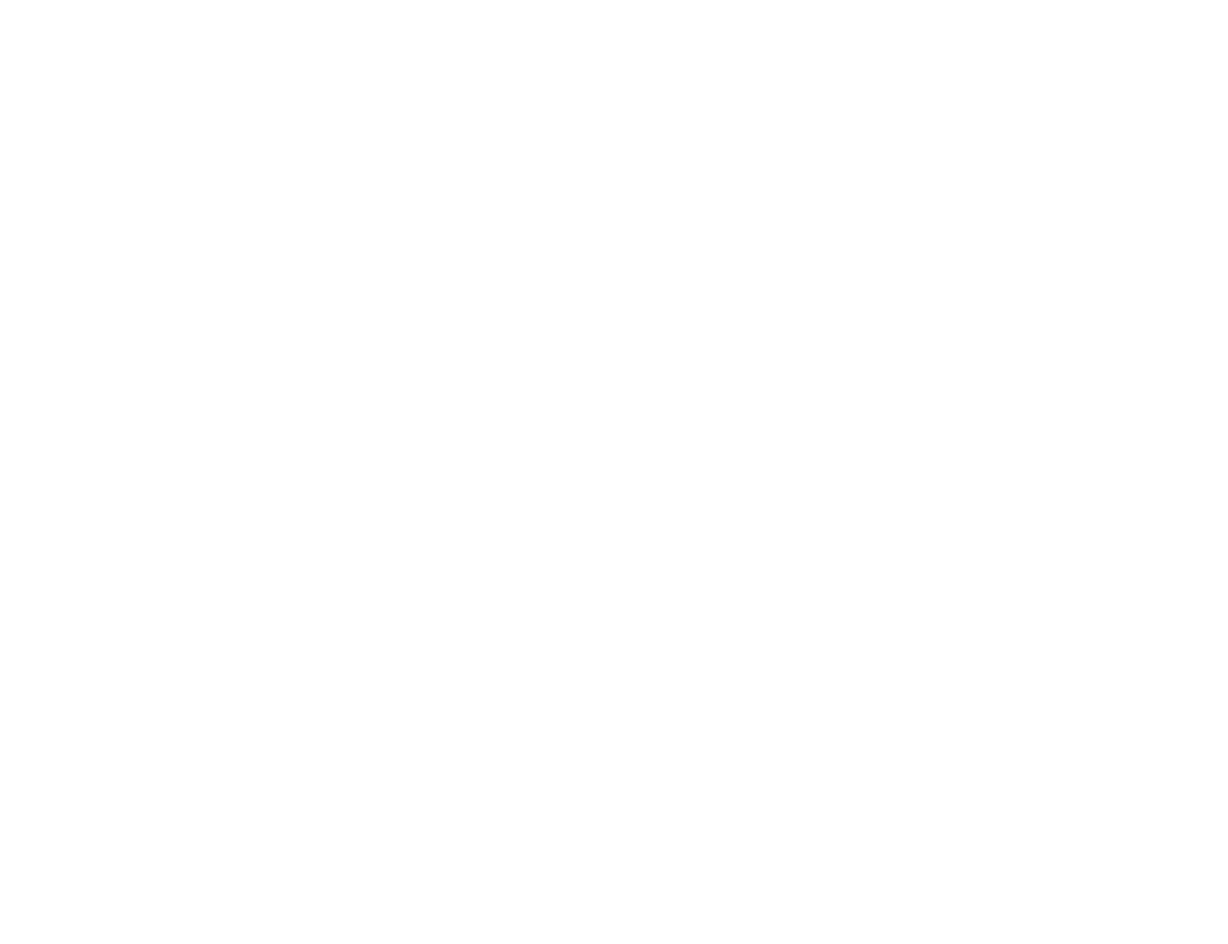
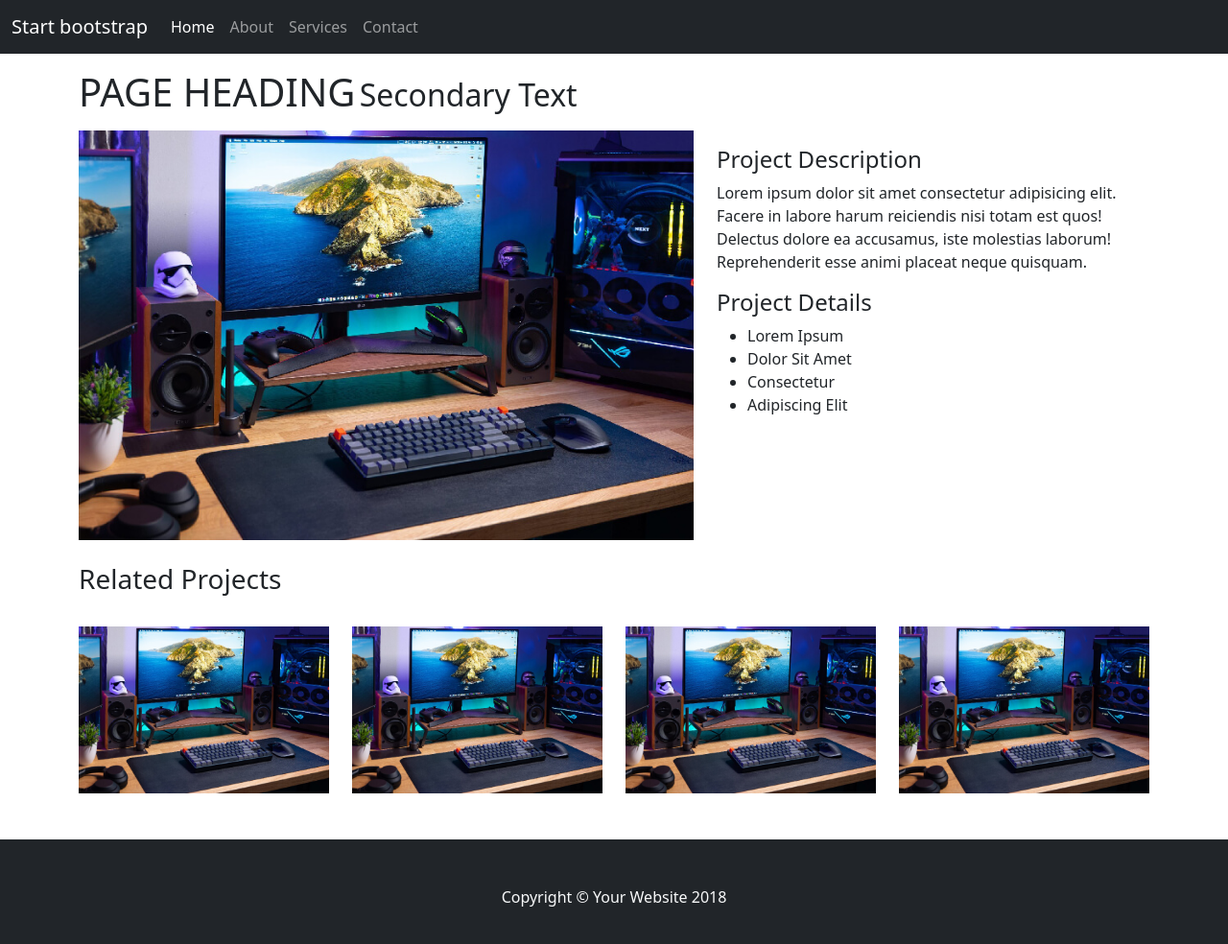
Before and after one commit to FrancoAF10/maquetacion, a plain HTML site: page ejercicio1.html in a window 1280 px wide. Shown: the whole page at 96% size. Before the commit the page ends 800 px from the top, so only its background shows below. Drawn offline with nearby package versions, Linux system fonts and the light colour scheme.

Commit message:
Ejercicio 1

```diff
--- a/ejercicio1.html
+++ b/ejercicio1.html
@@ -11,26 +11,86 @@
 
   <!--html semantico-->
   <header>
-    <nav>
+    <nav class="navbar navbar-expand-lg navbar-dark bg-dark">
+      <div class="container-fluid">
+        <a class="navbar-brand" href="#">Start bootstrap</a>
+        <button class="navbar-toggler" type="button" data-bs-toggle="collapse" data-bs-target="#navbarText" aria-controls="navbarText" aria-expanded="false" aria-label="Toggle navigation">
+          <span class="navbar-toggler-icon"></span>
+        </button>
+        <div class="collapse navbar-collapse " id="navbarText" >
+          <ul class="navbar-nav me-auto mb-2 mb-lg-0">
+            <li class="nav-item">
+              <a class="nav-link active" aria-current="page" href="#">Home</a>
+            </li>
+            <li class="nav-item">
+              <a class="nav-link" href="#">About</a>
+            </li>
+            <li class="nav-item">
+              <a class="nav-link" href="#">Services</a>
+            </li>
+            <li class="nav-item text-center">
+              <a class="nav-link" href="#">Contact</a>
+            </li>
+          </ul>
 
+        </div>
+      </div>
     </nav>
   </header>
   <!--una sección puede contener otras secciones-->
   <!--dentro de una sección puede contener articulos-->
   <!--un articulo NO puede contener una sección-->
+  <section class="container">
+
+    <section>
+    <section class="mt-3 mb-3">
+    <span class="h1">PAGE HEADING</span> <span class="h2">Secondary Text</span>
+    </section>
+    <div class="row"><!--row=fila(x12)-->
+      <div class="col-md-7">
+        <img src="./images/computado-750-500.jpg" class="img-fluid" alt="">
+      </div>
+      <div class="col-md-5 mt-3">
+        <h4>Project Description</h4>
+        <p>Lorem ipsum dolor sit amet consectetur adipisicing elit. Facere in labore harum reiciendis nisi totam est quos! Delectus dolore ea accusamus, iste molestias laborum! Reprehenderit esse animi placeat neque quisquam.</p>
+        <h4>Project Details</h4>
+        <ul>
+          <li>Lorem Ipsum</li>
+          <li>Dolor Sit Amet</li>
+          <li> Consectetur</li>
+          <li>Adipiscing Elit</li>
+      </div>
+    </div>
+  </section>
   <section>
-  <section></section>
-  <section>
-    <section></section>
-    <article></article>
-    <article></article>
-    <article></article>
+    <div class="row mt-4 mb-2">
+    <div class=" col-md-3">
+      <h3>Related Projects</h3>
+    </div>
+  </div>
+    <div class="row">
+      <div class="col-md-3 mt-3">
+        <img src="./images/computado-750-500.jpg" class="img-fluid" alt="">
+      </div>
+      <div class="col-md-3 mt-3">
+        <img src="./images/computado-750-500.jpg" class="img-fluid" alt="">
+      </div>
+      <div class="col-md-3 mt-3">
+        <img src="./images/computado-750-500.jpg" class="img-fluid" alt="">
+      </div>
+      <div class="col-md-3 mt-3">
+        <img src="./images/computado-750-500.jpg" class="img-fluid" alt="">
+      </div>
+    </div>
   </section>
-  <section></section>
 </section>
 
-<footer>
+<footer class="bd-footer py-5 mt-5 bg-dark">
+  <div class="text-light">
+    <p class="text-center""> Copyright &copy; Your Website 2018</p>
+  </div>
+</footer>
 
-</footer>
+<script src="https://cdn.jsdelivr.net/npm/bootstrap@5.3.5/dist/js/bootstrap.bundle.min.js" integrity="sha384-k6d4wzSIapyDyv1kpU366/PK5hCdSbCRGRCMv+eplOQJWyd1fbcAu9OCUj5zNLiq" crossorigin="anonymous"></script>
 </body>
 </html>
```
Also changed, not shown: index.html (+6 -6 lines).
